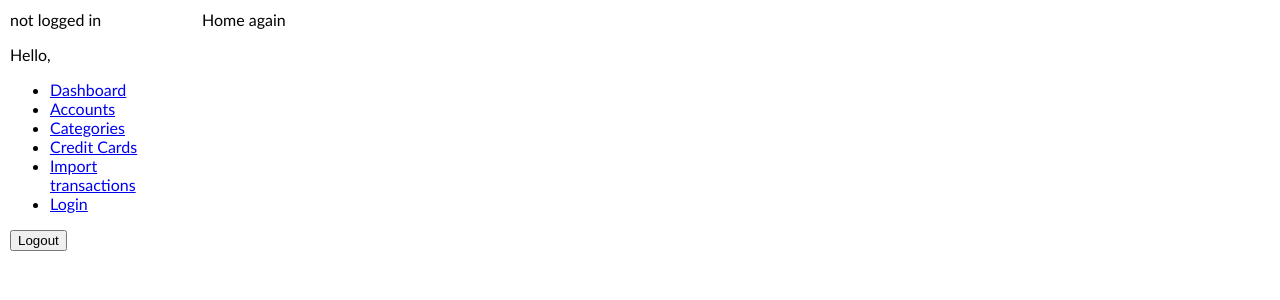
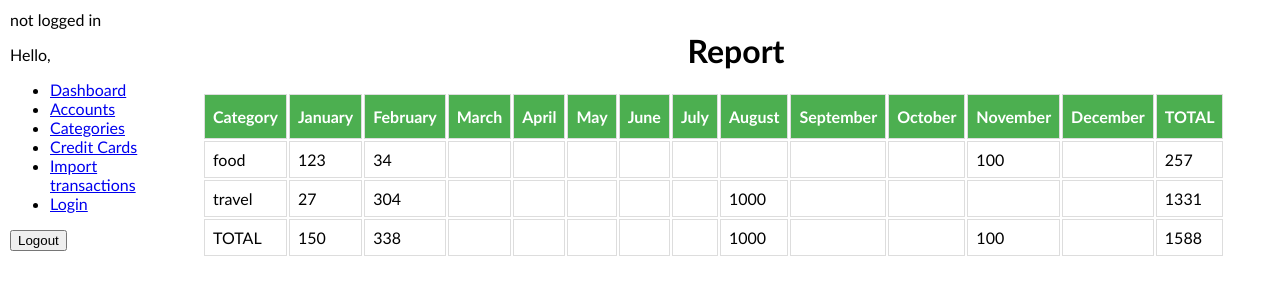
Before and after one commit to eballerini/finance-ui, a React (Create React App) app: page /accounts/1/report in a window 1280 px wide. Shown: the top 300 px of the page. Built offline with nearby package versions, Linux system fonts and the light colour scheme.

Commit message:
add report with static data

```diff
--- a/src/App.js
+++ b/src/App.js
@@ -15,6 +15,7 @@ import Hello from './components/Hello';
 import ImportTransactions from './components/ImportTransactions';
 import Login from './components/Login';
 import Nav from './components/Nav';
+import Report from './components/Report';
 import SignupForm from './components/SignupForm';
 import TransactionsAPI from './components/TransactionsAPI';
 
@@ -143,6 +144,7 @@ class App extends Component {
                     <Route exact path={"/creditcards/"} component={CreditCards}/>
                     <Route exact path={"/accounts/:id/creditcards/"} component={CreditCards}/>
                     <Route exact path={"/accounts/:accountId/transactions/"} component={TransactionsAPI}/>
+                    <Route exact path={"/accounts/:accountId/report/"} component={Report}/>
                     <Route exact path={"/import/"} component={ImportTransactions}/>
                     <Route path={"/"} render={() => <div>Home again</div>}/>
                </Switch>
--- a/src/components/Accounts.js
+++ b/src/components/Accounts.js
@@ -25,6 +25,7 @@ function showAccounts(accounts) {
       <td>{ account.name }</td>
       <td>{ account.currency_code }</td>
       <td><a href={"/accounts/" + account.id + "/transactions/"} >View transactions</a></td>
+      <td><a href={"/accounts/" + account.id + "/report/"} >View report</a></td>
     </tr>
   );
 
@@ -36,6 +37,7 @@ function showAccounts(accounts) {
             <th>Id</th>
             <th>Name</th>
             <th>Currency</th>
+            <th></th>
             <th></th>
           </tr>
         </thead>
--- /dev/null
+++ b/src/components/Report.js
@@ -0,0 +1,133 @@
+import React, { useEffect, useState, Fragment } from 'react';
+
+function ReportTableHeader() {
+  return (
+    <thead>
+      <tr>
+        <th>Category</th>
+        <th>January</th>
+        <th>February</th>
+        <th>March</th>
+        <th>April</th>
+        <th>May</th>
+        <th>June</th>
+        <th>July</th>
+        <th>August</th>
+        <th>September</th>
+        <th>October</th>
+        <th>November</th>
+        <th>December</th>
+        <th>TOTAL</th>
+      </tr>
+    </thead>
+  );
+}
+
+function ReportTable(props) {
+  const expensesByMonth = props.expensesByMonth.map((expenseByMonth, index) =>
+    <tr key={index}>
+      <td>{expenseByMonth.name}</td>
+      <td>{expenseByMonth.data[1]}</td>
+      <td>{expenseByMonth.data[2]}</td>
+      <td>{expenseByMonth.data[3]}</td>
+      <td>{expenseByMonth.data[4]}</td>
+      <td>{expenseByMonth.data[5]}</td>
+      <td>{expenseByMonth.data[6]}</td>
+      <td>{expenseByMonth.data[7]}</td>
+      <td>{expenseByMonth.data[8]}</td>
+      <td>{expenseByMonth.data[9]}</td>
+      <td>{expenseByMonth.data[10]}</td>
+      <td>{expenseByMonth.data[11]}</td>
+      <td>{expenseByMonth.data[12]}</td>
+      <td>{expenseByMonth.total}</td>
+    </tr>
+  );
+  const totals = props.totals;
+  const grandTotal = props.grandTotal;
+
+  return (
+    <div>
+      <table>
+        <ReportTableHeader />
+        <tbody>
+          {expensesByMonth}
+          <tr>
+            <td>TOTAL</td>
+            <td>{totals[1]}</td>
+            <td>{totals[2]}</td>
+            <td>{totals[3]}</td>
+            <td>{totals[4]}</td>
+            <td>{totals[5]}</td>
+            <td>{totals[6]}</td>
+            <td>{totals[7]}</td>
+            <td>{totals[8]}</td>
+            <td>{totals[9]}</td>
+            <td>{totals[10]}</td>
+            <td>{totals[11]}</td>
+            <td>{totals[12]}</td>
+            <td>{grandTotal}</td>
+          </tr>
+        </tbody>
+      </table>
+    </div>
+  );
+}
+
+function Report(props) {
+  const [expensesByMonth, setExpensesByMonth] = useState([]);
+  const [totals, setTotals] = useState({});
+  const [grandTotal, setGrandTotal] = useState();
+
+  const d = {
+    "expensesByMonth" : [
+    {
+      "name": "food",
+      "total": 257,
+      "data": {
+        1: 123,
+        2: 34,
+        11: 100
+      }
+    },
+    {
+      "name": "travel",
+      "total": 1331,
+      "data": {
+        1: 27,
+        2: 304,
+        8: 1000,
+      }
+    }
+  ],
+  "grandTotal": 1588,
+  "totals": {
+    1: 150,
+    2: 338,
+    8: 1000,
+    11: 100,
+  }
+};
+
+  useEffect(() => {
+     setExpensesByMonth(d.expensesByMonth);
+     setTotals(d.totals);
+     setGrandTotal(d.grandTotal);
+  }, []);
+
+  return (
+    <div>
+      <div className="title">
+        <h1>Report</h1>
+      </div>
+      <div>
+        <ReportTable
+          expensesByMonth={expensesByMonth}
+          totals={totals}
+          grandTotal={grandTotal}
+          />
+      </div>
+    </div>
+  );
+}
+
+export default Report;
```
